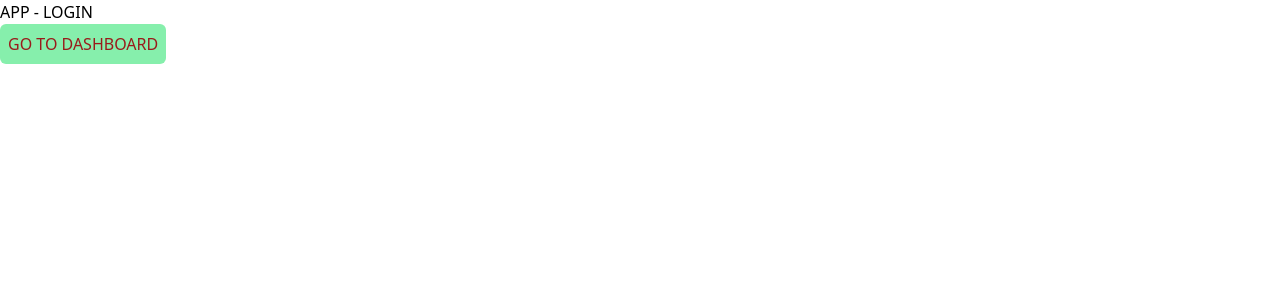
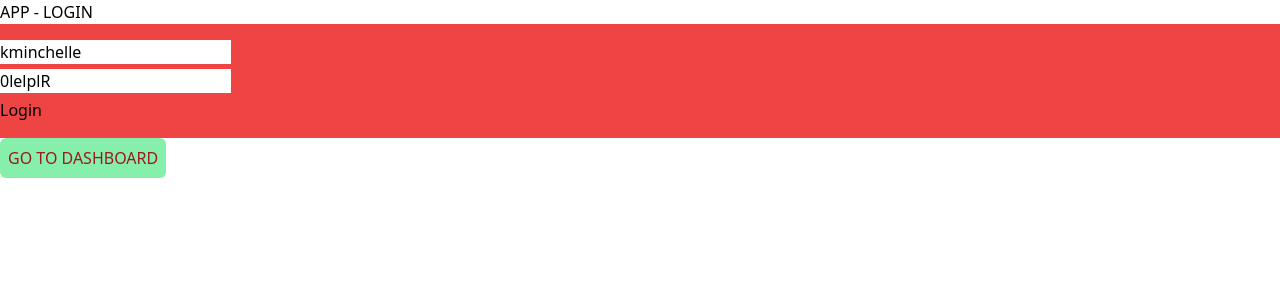
Before and after one commit to Void061/react-ts-redux-boilerplate, a React (Vite) app: page /login in a window 1280 px wide. Shown: the top 300 px of the page. Built offline with nearby package versions, Linux system fonts and the light colour scheme.

Commit message:
feat: Authentication system (base)

```diff
--- a/src/features/user/userSlice.ts
+++ b/src/features/user/userSlice.ts
@@ -1,19 +1,31 @@
 import { createAsyncThunk, createSlice } from "@reduxjs/toolkit";
 import { loginThunk } from "./userThunks";
-
+import {
+  getUserFromLocalStorage,
+  addUserToLocalStorage,
+  removeUserFromLocalStorage,
+} from "../../utils/localStorage";
 const initialState: userState = {
-  user: null,
+  user: getUserFromLocalStorage(),
   isLoading: false,
 };
 
-export const loginAuth = createAsyncThunk("auth/login", async (data : loginData, thunkAPI) => {
-  return loginThunk(data, "/auth/login", thunkAPI);
-});
+export const loginAuth = createAsyncThunk(
+  "auth/login",
+  async (data: loginData, thunkAPI) => {
+    return loginThunk(data, "/auth/login", thunkAPI);
+  }
+);
 
 export const userSlice = createSlice({
   name: "user",
   initialState,
-  reducers: {},
+  reducers: {
+    logoutUser: (state) => {
+      state.user = null;
+      removeUserFromLocalStorage();
+    },
+  },
   extraReducers: (builder) => {
     builder
       // GET JOKE
@@ -21,8 +33,17 @@ export const userSlice = createSlice({
         state.isLoading = true;
       })
       .addCase(loginAuth.fulfilled, (state, { payload }) => {
+        const user: User = {
+          username: payload.username,
+          email: payload.email,
+          image: payload.image,
+          gender: payload.gender,
+          token: payload.token,
+        };
+
         state.isLoading = false;
-        state.user = payload;
+        state.user = user;
+        addUserToLocalStorage(user);
       })
       .addCase(loginAuth.rejected, (state) => {
         state.isLoading = false;
@@ -30,5 +51,6 @@ export const userSlice = createSlice({
   },
 });
 
+export const { logoutUser } = userSlice.actions;
 // Export slice
 export default userSlice.reducer;
--- a/src/features/user/userThunks.ts
+++ b/src/features/user/userThunks.ts
@@ -1,6 +1,10 @@
 import { loginFetch } from "../../utils/axios";
 
-export const loginThunk = async (data : loginData , url: string, thunkAPI: any) => {
+export const loginThunk = async (
+  data: loginData,
+  url: string,
+  thunkAPI: any
+) => {
   try {
     const resp = await loginFetch.post(url, data);
     return resp.data;
--- a/src/layouts/DashboardLayout.tsx
+++ b/src/layouts/DashboardLayout.tsx
@@ -1,10 +1,24 @@
 import { Outlet } from "react-router-dom";
+import { useAppSelector, useAppDispatch } from "../hooks";
+import { logoutUser } from "../features/user/userSlice";
 
 const DashboardLayout = () => {
+  const { user } = useAppSelector((store) => store.user);
+  const dispatch = useAppDispatch();
+
   return (
     <>
       <div className="w-full p-4 bg-red-500">
         <h2>DASHBOARD LAYOUT HERE</h2>
+        {user ? (
+          <div>
+            <h3>Welcome back, {user.username} </h3>
+            <button onClick={() => dispatch(logoutUser())} type="button">Press me to logout</button>
+          </div>
+        ) : (
+          <h3>You are not authenticated</h3>
+
+        )}
       </div>
       <Outlet />
     </>
--- a/src/pages/Login.tsx
+++ b/src/pages/Login.tsx
@@ -1,10 +1,68 @@
 import { Link } from "react-router-dom";
+import { loginAuth } from "../features/user/userSlice";
+import { useAppDispatch } from "../hooks";
+import { ChangeEvent } from "react";
+import { useState } from "react";
+import { useNavigate } from "react-router-dom";
+const initialState: loginData = {
+  username: "kminchelle",
+  password: "0lelplR",
+};
 const Login = () => {
+  const [loginData, setLoginData] = useState(initialState);
+  const navigate = useNavigate();
+  const dispatch = useAppDispatch();
+
+  const handleSubmit = async (e: React.FormEvent<HTMLFormElement>) => {
+    e.preventDefault();
+    const result = await dispatch(loginAuth(loginData));
+    if (result.meta.requestStatus == "fulfilled") {
+      navigate('/');
+    } else {
+      alert("Invalid credentials.");
+    }
+    console.log(result);
+  };
+
+  const handleChange = (e: ChangeEvent<HTMLInputElement>) => {
+    const name = e.target.name;
+    const value = e.target.value;
+
+    setLoginData({ ...loginData, [name]: value });
+  };
+
   return (
     <div className="flex flex-col  ">
       <div className="flex">
         <h1>APP - LOGIN</h1>
       </div>
+
+      <form
+        method="POST"
+        onSubmit={handleSubmit}
+        className="bg-red-500 py-4 flex flex-col gap-[5px]">
+        <div>
+          <input
+            onChange={handleChange}
+            name="username"
+            type="text"
+            value={loginData.username}
+            placeholder="Username"
+          />
+        </div>
+        <div>
+          <input
+            onChange={handleChange}
+            name="password"
+            type="text"
+            value={loginData.password}
+            placeholder="Password"
+          />
+        </div>
+        <div>
+          <button type="submit">Login</button>
+        </div>
+      </form>
 
       <div className="flex">
         <Link
--- a/src/types/misc.d.ts
+++ b/src/types/misc.d.ts
@@ -1,4 +1,4 @@
 declare type loginData = {
-  username: String;
-  password: String;
+  username: string;
+  password: string;
 };
--- a/src/utils/axios.ts
+++ b/src/utils/axios.ts
@@ -10,7 +10,7 @@ const loginFetch = axios.create({
 });
 
 // Response interceptor for user if is AUTH
-customFetch.interceptors.request.use(
+loginFetch.interceptors.request.use(
   (config : InternalAxiosRequestConfig<any>) => {
     const user = getUserFromLocalStorage();
     if (user) {
--- a/src/utils/localStorage.ts
+++ b/src/utils/localStorage.ts
@@ -1,4 +1,4 @@
-export const addUserToLocalStorage = (user : string) => {
+export const addUserToLocalStorage = (user : User) => {
   localStorage.setItem("user", JSON.stringify(user));
 };
 
```
Also changed, not shown: 1 other file (tests, documents, lock files or other folders).
